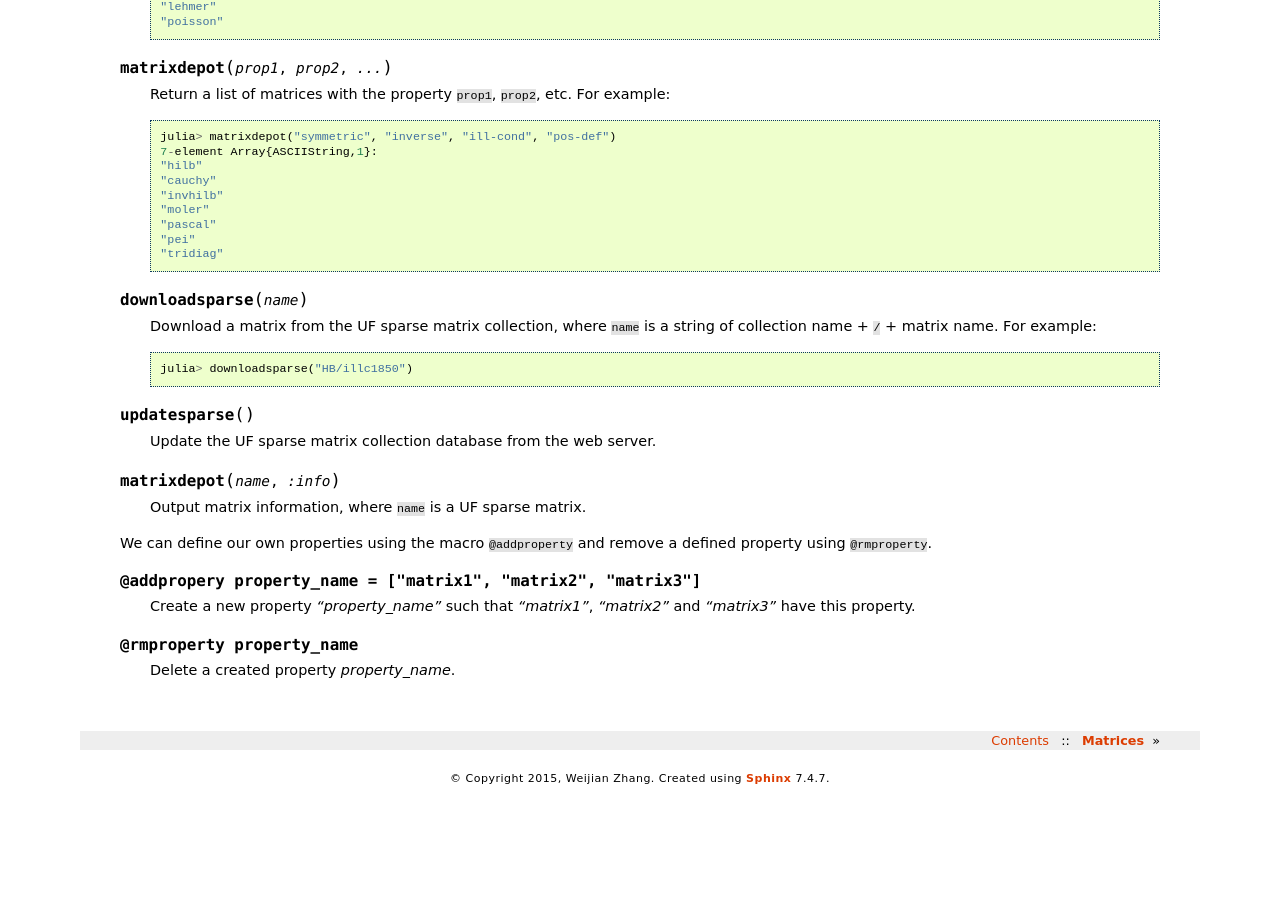
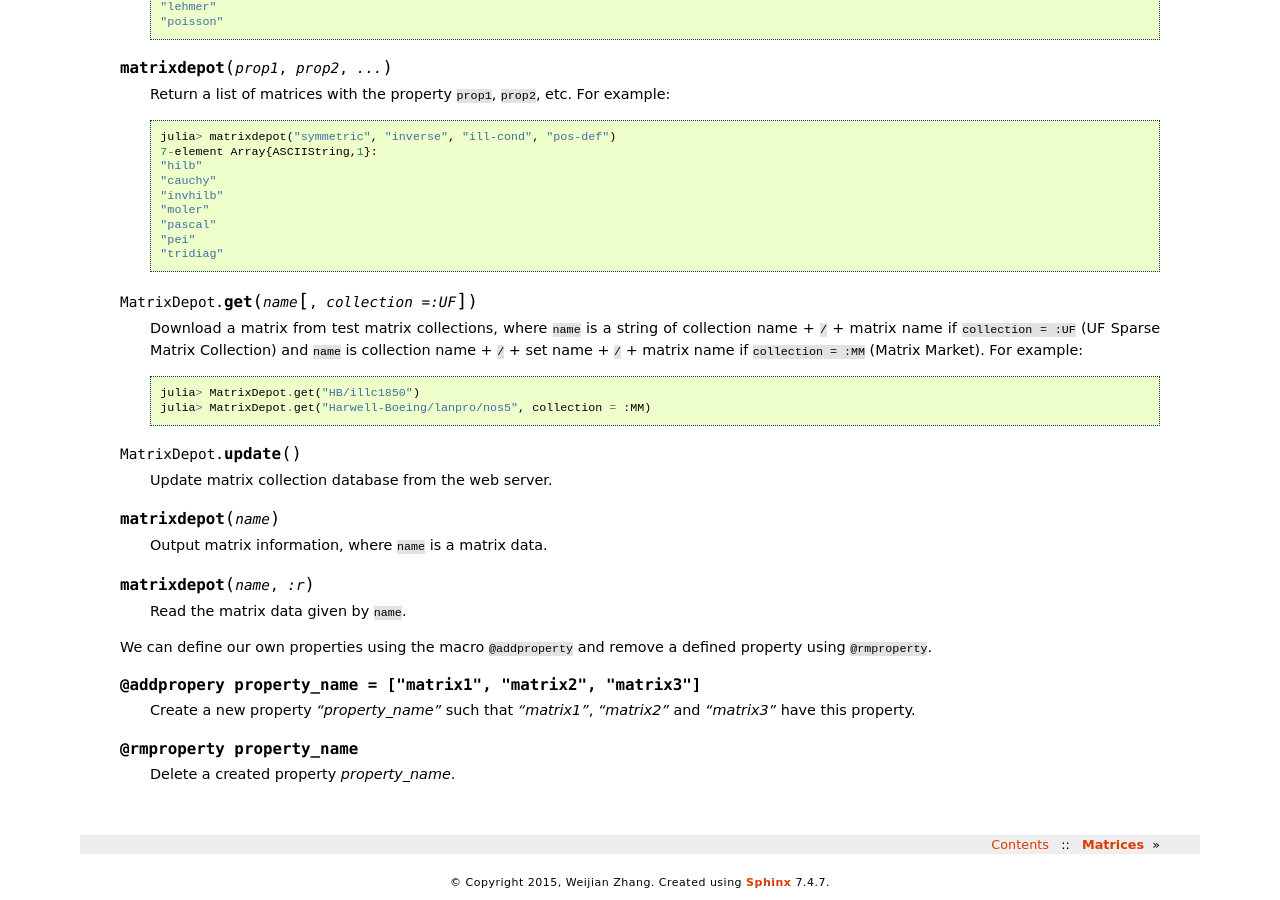
Before and after one commit to JuliaLinearAlgebra/MatrixDepot.jl, a Sphinx documentation site: the page built from doc/index.rst, in a window 1280 px wide and 900 px high, scrolled down 1559 px. Built offline with Sphinx 7.4.7, drawn with Linux system fonts in a browser that asks for light colours; before the commit the page ends 2355 px from its top, so only the background shows below that; some of the changed text lies outside the part shown.

```diff
--- a/doc/index.rst
+++ b/doc/index.rst
@@ -125,23 +125,30 @@ matrices is symbolized by ``"symmetric"``.
     "pei"
     "tridiag"
 
-.. function:: downloadsparse(name)
+.. function:: MatrixDepot.get(name [, collection =:UF])
 
-    Download a matrix from the UF sparse matrix collection, where ``name``
-    is a string of collection name + ``/`` + matrix name. For example::
+    Download a matrix from test matrix collections, where
+    ``name`` is a string of collection name + ``/`` + matrix name if
+    ``collection = :UF`` (UF Sparse Matrix Collection) and ``name`` is
+    collection name + ``/`` + set name + ``/`` + matrix name if
+    ``collection = :MM`` (Matrix Market). For example::
 
-      julia> downloadsparse("HB/illc1850")
+      julia> MatrixDepot.get("HB/illc1850")
+      julia> MatrixDepot.get("Harwell-Boeing/lanpro/nos5", collection = :MM)
 
 
-.. function:: updatesparse()
+.. function:: MatrixDepot.update()
 
-    Update the UF sparse matrix collection database from the web server.
+    Update matrix collection database from the web server.
 
 
-.. function:: matrixdepot(name, :info)
+.. function:: matrixdepot(name)
 
-    Output matrix information, where ``name`` is a UF sparse matrix.
+    Output matrix information, where ``name`` is a matrix data.
 
+.. function:: matrixdepot(name, :r)
+
+    Read the matrix data given by ``name``.
 
 We can define our own properties using the macro ``@addproperty`` and
 remove a defined property using ``@rmproperty``.
```
Also changed, not shown: other parts of doc/index.rst (+2 -2 lines), doc/interface.rst (renamed from doc/ufsparse.rst, +27 -8 lines).
